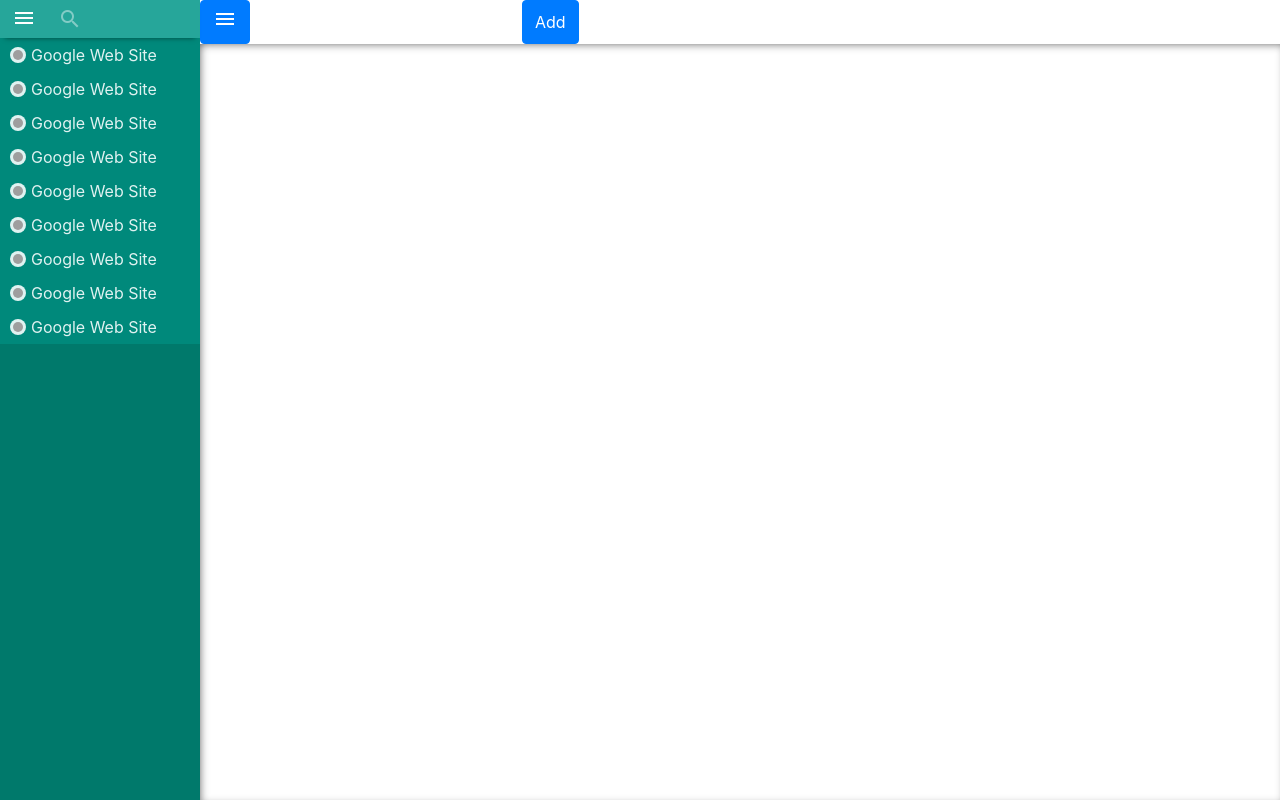
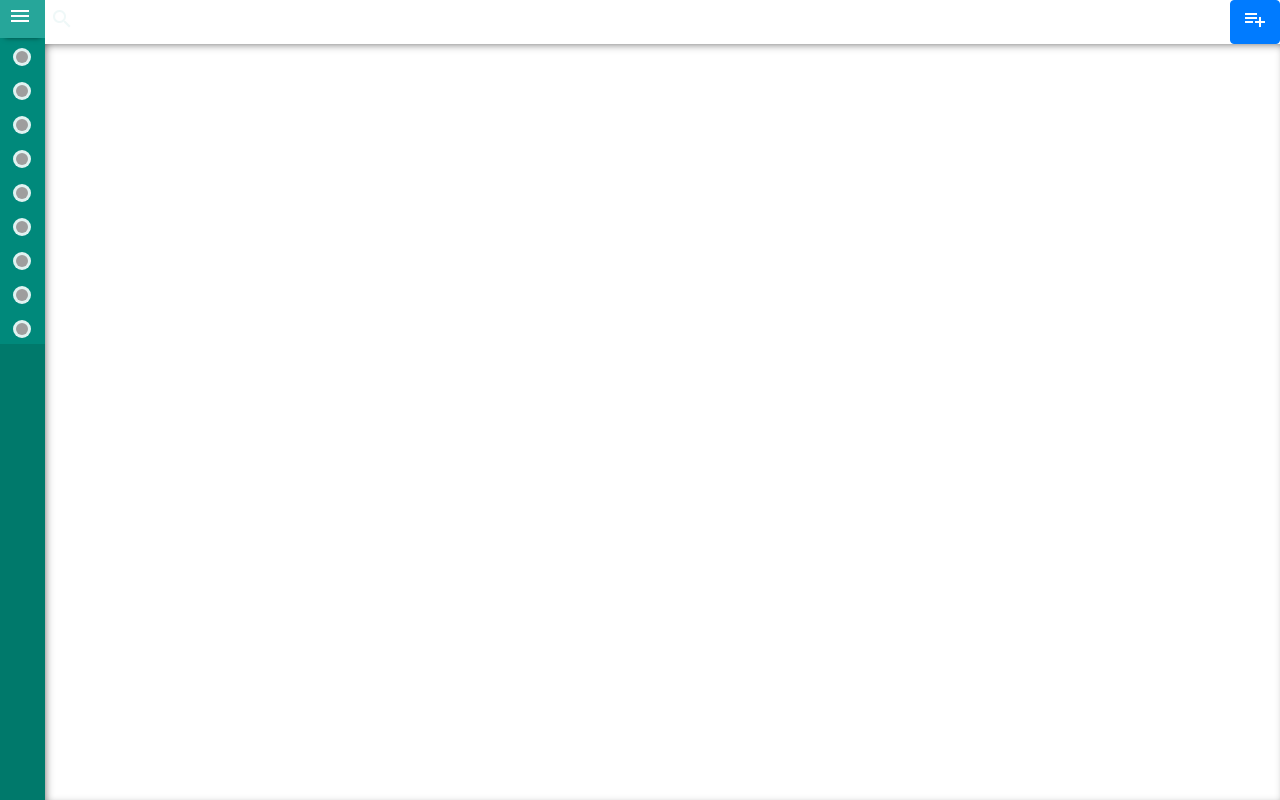
Before and after one commit to ReuvenLiran-links-manager/client, a React (Create React App) app: page / in a window 1280 px wide. Built offline with nearby package versions, Linux system fonts and the light colour scheme; grey boxes are pictures that could not be loaded.

Commit message:
Drawer - Links - fix style

```diff
--- a/package.json
+++ b/package.json
@@ -13,7 +13,8 @@
     "build": "react-scripts build",
     "test": "react-scripts test",
     "eject": "react-scripts eject",
-    "lint": "eslint src/**/* --ext .js,.jsx,.ts,.tsx"
+    "lint": "eslint src/**/* --ext .js,.jsx,.ts,.tsx",
+    "format": "prettier-eslint --write \"src/**/*.{js|jsx|ts|tsx}\""
   },
   "eslintConfig": {
     "extends": "react-app"
@@ -49,8 +50,10 @@
     "eslint-plugin-jsx-a11y": "6.2.3",
     "eslint-plugin-prettier": "3.1.1",
     "eslint-plugin-react": "7.17.0",
+    "husky": "^3.1.0",
     "node-sass": "^4.13.0",
     "prettier": "1.19.1",
+    "prettier-eslint-cli": "^5.0.0",
     "react-app-rewired": "^2.1.5",
     "react-scripts": "3.2.0",
     "typescript": "3.7.3"
--- a/src/App.scss
+++ b/src/App.scss
@@ -19,7 +19,7 @@
   justify-content:flex-start;
   align-items: flex-start;
   height: 100vh;
-  width: calc(100vw - 200px);
+  flex-grow: 1;
 }
 
 
--- a/src/App.tsx
+++ b/src/App.tsx
@@ -9,7 +9,7 @@
   return (
     <div className="App">
 
-      <LinksBar expanded links={data} onClick={() => {}} />
+      <LinksBar links={data} onClick={() => {}} />
 
       <main className="main">
       <TopBar />
--- a/src/LinksBar/Links.tsx
+++ b/src/LinksBar/Links.tsx
@@ -11,7 +11,6 @@
 
 export const types = {
   links: PropTypes.arrayOf(PropTypes.shape(linkShape).isRequired).isRequired,
-  expanded: PropTypes.bool.isRequired,
   onClick: PropTypes.func.isRequired
 };
 
@@ -47,7 +46,7 @@
 Link.propTypes = linkType;
 
 const Links: FunctionComponent<LinksProps> = props => {
-  const { links, onClick, expanded } = props;
+  const { links, onClick } = props;
   return (
     <ul className='links'>
       {links.map(link => {
--- a/src/LinksBar/LinksBar.tsx
+++ b/src/LinksBar/LinksBar.tsx
@@ -1,9 +1,9 @@
-import React, { memo, FunctionComponent } from "react";
+import React, { memo, useState, FunctionComponent } from "react";
 import { InferProps } from "prop-types";
 import Links, { types as linksType } from "./Links";
 import SearchBar from "./SearchBar/SearchBar";
-import { ButtonIcon } from '@components';
-import { Icons} from '@components/types';
+import { ButtonIcon } from "@components";
+import { Icons } from "@components/types";
 
 import classNames from "classnames";
 
@@ -14,20 +14,25 @@
 type Props = InferProps<typeof types>;
 
 const LinksBar: FunctionComponent<Props> = memo(props => {
-  const { links, onClick, expanded } = props;
+  const { links, onClick } = props;
+  const [shrinked, onShrink] = useState(true);
+
   return (
     <nav
-      className={classNames("links-bar", { "links-bar--expanded": expanded })}
+      className={classNames("links-bar", { "links-bar--shrink": shrinked })}
     >
-      <header className='links-bar__header'>
+      <header className="links-bar__header">
         <ButtonIcon
-          icon={Icons.MENU}
           className="btn-primary"
-          onClick={() => {}}
-        />
+          onClick={() => {
+            onShrink(!shrinked);
+          }}
+        >
+          {Icons.MENU}
+        </ButtonIcon>
         <SearchBar onChange={() => {}} />
       </header>
-      <Links links={links} onClick={onClick} expanded={expanded} />
+      <Links links={links} onClick={onClick} />
     </nav>
   );
 });
--- a/src/LinksBar/SearchBar/SearchBar.tsx
+++ b/src/LinksBar/SearchBar/SearchBar.tsx
@@ -1,37 +1,30 @@
-import React, { memo, useState, FunctionComponent } from 'react';
-import PropTypes, { InferProps } from 'prop-types';
+import React, { memo, useState, FunctionComponent } from "react";
+import PropTypes, { InferProps } from "prop-types";
 
-import {
-  InputField,
-  Icon
-} from '@components';
-import { Icons } from '@components/types';
+import { InputField, Icon } from "@components";
+import { Icons } from "@components/types";
 
 const types = {
   onChange: PropTypes.func.isRequired
 };
 
-type Props = InferProps<typeof types>
+type Props = InferProps<typeof types>;
 
-const SearchBar: FunctionComponent<Props> = memo((props) => {
-  const {
-    onChange,
-  } = props;
-  const [SearchTerm, onSearch] = useState('');
+const SearchBar: FunctionComponent<Props> = memo(props => {
+  const { onChange } = props;
+  const [SearchTerm, onSearch] = useState("");
   return (
-    <div className='search-bar'>
-      <Icon
-        icon={Icons.SEARCH}
-      />
+    <div className="search-bar">
+      <Icon>{Icons.SEARCH}</Icon>
       <InputField
-        onChange={({ target: { value }}) => {
+        onChange={({ target: { value } }) => {
           onSearch(value);
           onChange(value);
         }}
         value={SearchTerm}
       />
     </div>
-  )
+  );
 });
 
 SearchBar.propTypes = types;
--- a/src/LinksBar/_linksBar.scss
+++ b/src/LinksBar/_linksBar.scss
@@ -2,14 +2,20 @@
 
 .links-bar {
   background-color: $teal-700;
-  // flex-basis: 20%;
-  width: 200px;
   height: 100%;
   transition: width 0.5s ease-in-out;
-  // overflow: auto;
+  width: 200px;
 
-  &.links-bar--expanded {
-    // width: 600px;
+  &.links-bar--shrink {
+    width: 45px;
+    .links {
+      .link {
+        // background-color: red;
+        .link__text {
+          opacity: 0;
+        }
+      }
+    }
   }
 
   &__header {
@@ -24,12 +30,17 @@
     .search-bar {
       padding: 0 10px;
     }
+
     .btn {
-      box-shadow:none;
+      box-shadow: none;
       border: none;
       height: 38px;
       border-radius: 0;
       background-color: inherit;
+      flex-grow: 0;
+      text-align: center;
+      padding: 4px 8px;
+      flex-shrink: 0;
     }
   }
 }
@@ -40,42 +51,41 @@
   margin: 0;
   padding: 0;
   height: calc(100% - 38px);
-  // width: 100%;
-  // max-width: 200px;
 
-  .btn.link {
+  .link {
     text-overflow: ellipsis;
     overflow: hidden;
     white-space: nowrap;
-    // width: calc(100% - 3px);
     width: 100%;
     margin: 0;
     border-radius: 0;
     color: $teal-50;
     background-color: $teal-600;
-    padding: 5px 10px;
+    padding: 5px 10px 5px 13px;
     border: none;
+    display: flex;
+    align-items: center;
+    justify-content: flex-start;
 
     &:hover {
       background-color: $teal-400;
     }
 
-    .link__container {
-      display: flex;
-      align-items: center;
-      justify-content:flex-start;
-
     .link__img {
       flex-grow: 0;
       flex-shrink: 0;
-        height: 10px;
-        width: 10px;
-        margin-right: 5px;
+      height: 12px;
+      width: 12px;
+      margin-right: 10px;
       border-radius: 50%;
       padding: 3px;
       box-sizing: content-box;
       background-color: $teal-50;
     }
+
+    .link__text {
+      opacity: 1;
+      transition: opacity .3s ease-in-out 0.2s;
     }
   }
 }
--- a/src/TopBar/TopBar.tsx
+++ b/src/TopBar/TopBar.tsx
@@ -1,6 +1,6 @@
 import React, { useState, FunctionComponent } from "react";
 import PropTypes, { InferProps } from "prop-types";
-import { InputField, Button, ButtonIcon } from "../components";
+import { InputField, ButtonIcon } from "../components";
 import { Icons } from '../components/types';
 
 const types = {};
@@ -12,14 +12,13 @@
 
   return (
     <header className="top-bar">
-      <ButtonIcon icon={Icons.MENU} className="btn-primary" onClick={() => {}} />
       <InputField
         onChange={({ target: { value } }) => setLink(value)}
         value={link}
       />
-      <Button className="btn-primary" onClick={_ => {}}>
-        Add
-      </Button>
+      <ButtonIcon className="btn-primary" onClick={_ => {}}>
+        {Icons.LIST_ADD}
+      </ButtonIcon>
     </header>
   );
 };
@@ -27,59 +26,3 @@
 TopBar.propTypes = types;
 
 export default TopBar;
-
-// class TopBar extends React.PureComponent {
-//   constructor(props) {
-//     super(props);
-//     this.state = {
-//       link: '',
-//     };
-//     this.onChange = this.onChange.bind(this);
-//   }
-
-//   onChange(e) {
-//     const {
-//       target: {
-//         value: link,
-//       },
-//     } = e;
-//     this.setState({
-//       link,
-//     });
-//   }
-
-//   render() {
-//     const {
-//       link,
-//     } = this.state;
-//     const {
-//       onCreate,
-//       onExpand,
-//     } = this.props;
-//     return (
-//       <div className="top-bar">
-//         <Button
-//           className="btn btn-primary"
-//           onClick={onExpand}
-//         >
-//           Ex
-//         </Button>
-//         <InputField
-//           onChange={this.onChange}
-//           value={link}
-//         />
-//         <Button
-//           className="btn-primary"
-//           onClick={_ => onCreate(link)}
-//         >
-//           Add
-//         </Button>
-//       </div>
-//     );
-//   }
-// }
-
-// TopBar.propTypes = {
-//   onCreate: PropTypes.func.isRequired,
-// };
-// export default TopBar;
--- a/src/TopBar/_topBar.scss
+++ b/src/TopBar/_topBar.scss
@@ -1,3 +1,4 @@
 .top-bar {
   display: flex;
+  width: 100%;;
 }
--- a/src/components/Button/ButtonIcon.tsx
+++ b/src/components/Button/ButtonIcon.tsx
@@ -11,14 +11,14 @@
 type Props = InferProps<typeof types>;
 
 interface IProps extends Props {
-  icon: Icons;
+  children: Icons;
 }
 
 const ButtonIcon: FunctionComponent<IProps> = props => {
-  const { icon, ...otherProps } = props;
+  const { children, ...otherProps } = props;
   return (
     <Button {...otherProps}>
-      <Icon icon={icon} />
+      <Icon>{children}</Icon>
     </Button>
   );
 };
--- a/src/components/Icon/Icon.tsx
+++ b/src/components/Icon/Icon.tsx
@@ -3,7 +3,8 @@
 
 export enum Icons {
   MENU = 'menu',
-  SEARCH = 'search'
+  SEARCH = 'search',
+  LIST_ADD = 'playlist_add'
 }
 
 export const types = {
@@ -13,15 +14,15 @@
 type Props = InferProps<typeof types>
 
 interface FCWithIcons extends FunctionComponent<{icon: Icons}> {
-  icon: Icons;
+  children: Icons;
 }
 
-const Icon: FunctionComponent<{icon: Icons}> = (props) => {
+const Icon: FunctionComponent<{children: Icons}> = (props) => {
   const {
-    icon,
+    children,
   } = props;
   return (
-    <i className="material-icons">{icon}</i>
+    <i className="material-icons">{children}</i>
   )
 };
 
```
Also changed, not shown: 1 other file (tests, documents, lock files or other folders). Lines whose indentation alone changed are shown as unchanged.
